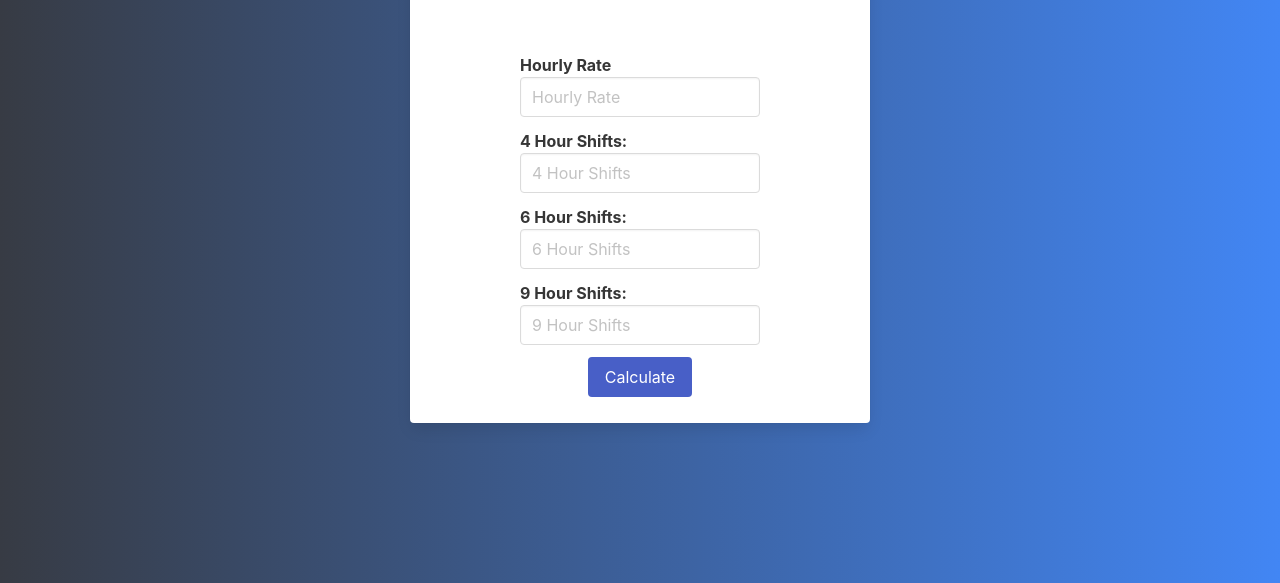
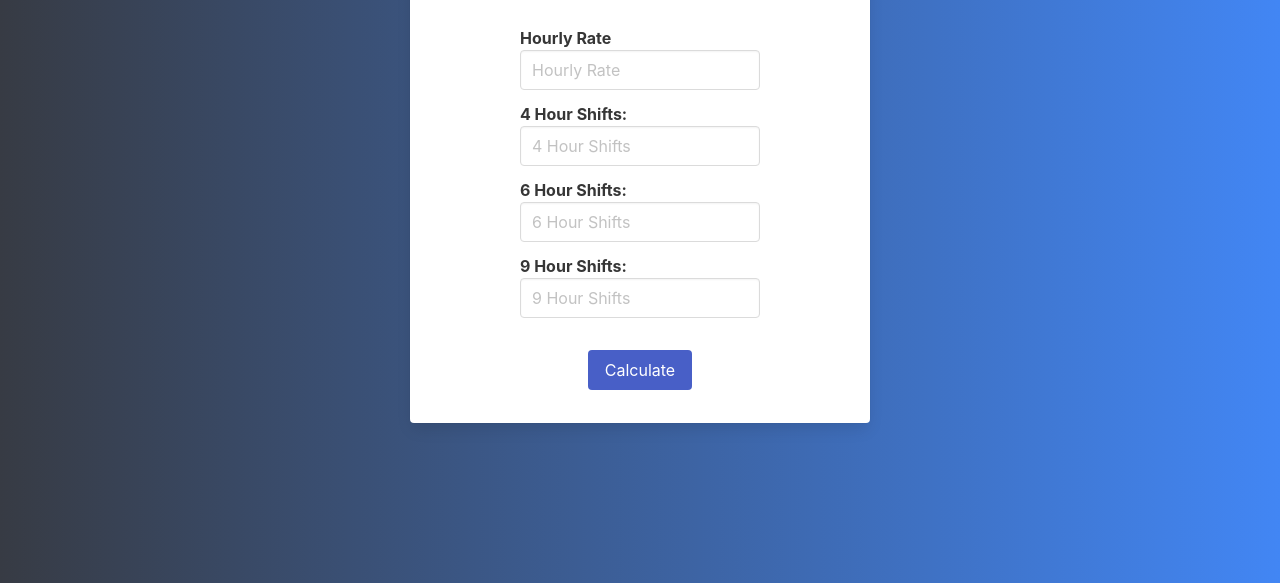
Before and after one commit to Harish-na/Pluto, a plain HTML site: page index.html in a window 1280 px wide. Shown: the part 217-800 px from the top of the page. Drawn offline with nearby package versions, Linux system fonts and the light colour scheme.

Commit message:
Temporary readme.md

```diff
--- a/css/style.css
+++ b/css/style.css
@@ -3,6 +3,7 @@
 {
     background-image: linear-gradient(to right, #373B44, #4286f4);
 }
+
 
 
 #main-container
@@ -14,11 +15,13 @@
 }
 
 
+
 #card
 {
     width: 40%;
     height: 30rem;
 }
+
 
 
 #card-content
@@ -30,15 +33,17 @@
 }
 
 
+
 #money-icon
 {
     width: 9%;
 }
 
 
+
 #form-container
 {
-    margin-top: 2rem;
+    margin-top: 0.3rem;
     width: 15rem;
 }
 
@@ -46,9 +51,11 @@
 
 #button-container
 {
+    margin-top: 2rem;
     display: flex;
     justify-content: center;
 }
+
 
 
 #gross-pay-container
```
Also changed, not shown: 1 other file.
